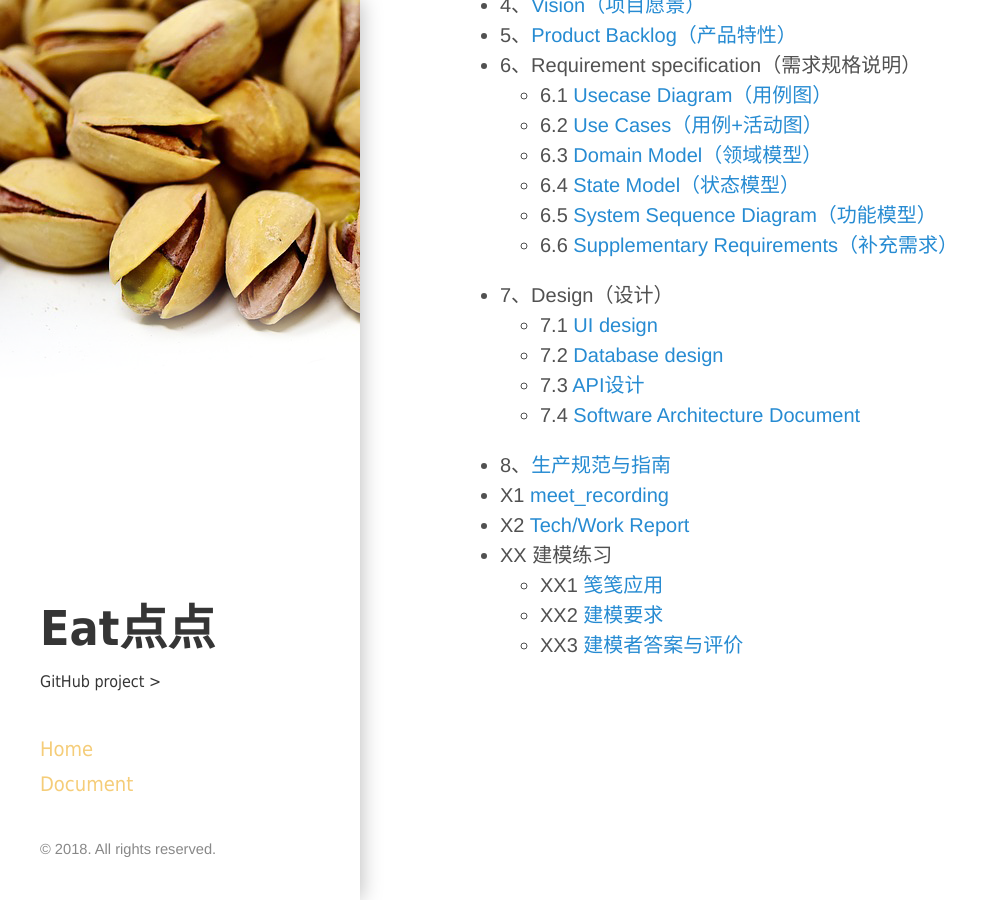
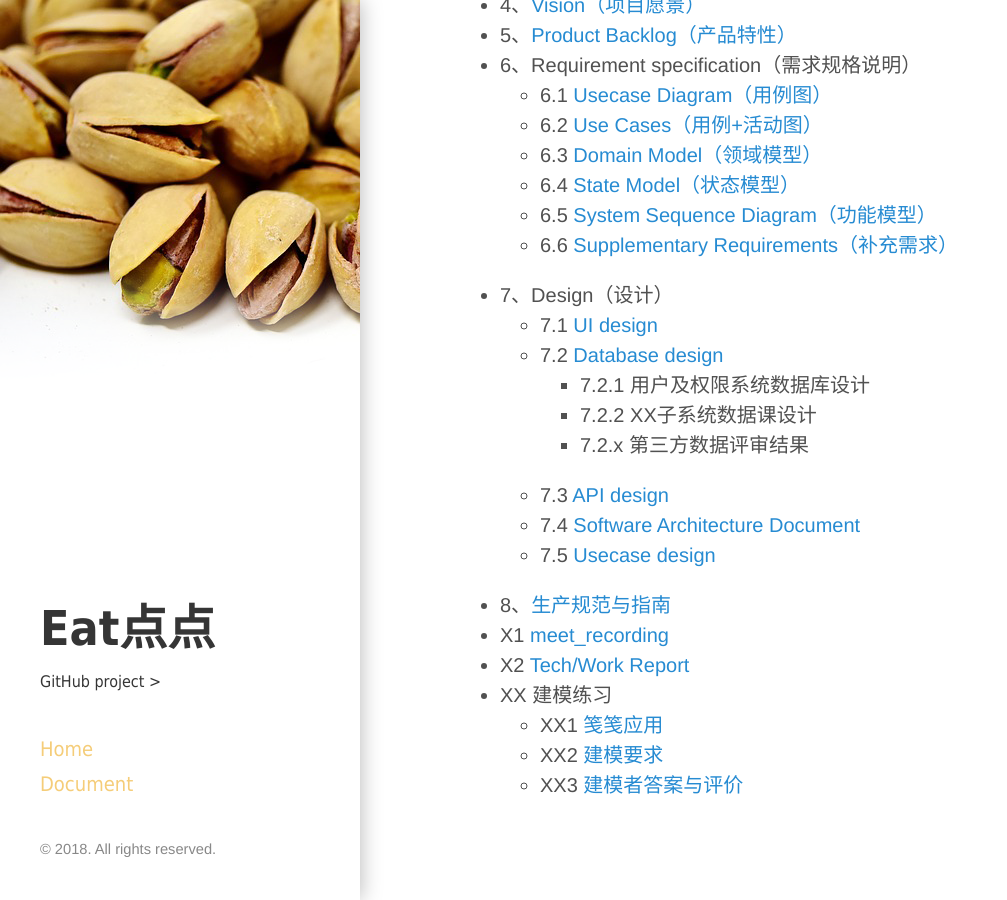
Before and after one commit to ChickenDinner8/ChickenDinner8.github.io, a Jekyll site: the page built from index.md, in a window 1280 px wide and 900 px high, scrolled down 566 px. Shown: the whole window, without its empty margins (0-1007 px from the left). Built offline with Jekyll 4.4.1, drawn with Linux system fonts in a browser that asks for light colours.

Commit message:
Update index.md

```diff
--- a/index.md
+++ b/index.md
@@ -47,8 +47,12 @@ title: Home
 + 7、Design（设计）
     - 7.1 [UI design](https://chickendinner8.github.io/2018/05/13/7.1UI-design.html)
     - 7.2 [Database design](https://chickendinner8.github.io/2018/05/13/7.2Database-design.html)
-    - 7.3 [API设计](https://chickendinner8.github.io/2018/05/13/7.3API-design.html)
+        - 7.2.1 用户及权限系统数据库设计
+        - 7.2.2 XX子系统数据课设计
+        - 7.2.x 第三方数据评审结果
+    - 7.3 [API design](https://chickendinner8.github.io/2018/05/13/7.3API-design.html)
     - 7.4 [Software Architecture Document](https://chickendinner8.github.io/2018/06/03/7.4-SAD.html)
+    - 7.5 [Usecase design]()
 + 8、[生产规范与指南](https://chickendinner8.github.io/2018/04/15/生产规范与指南.html)
 + X1 [meet_recording](https://chickendinner8.github.io/2018/04/11/meeting.html)
 + X2 [Tech/Work Report](https://chickendinner8.github.io/2018/04/11/work_report.html)
```
